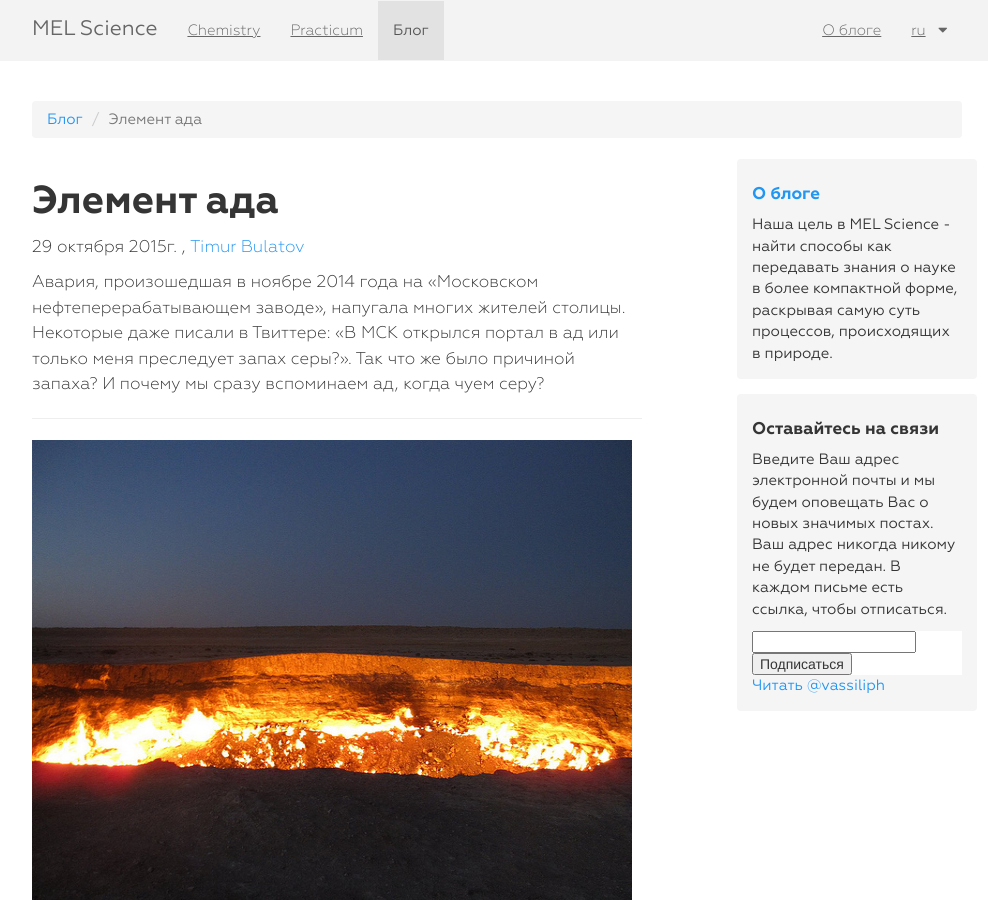
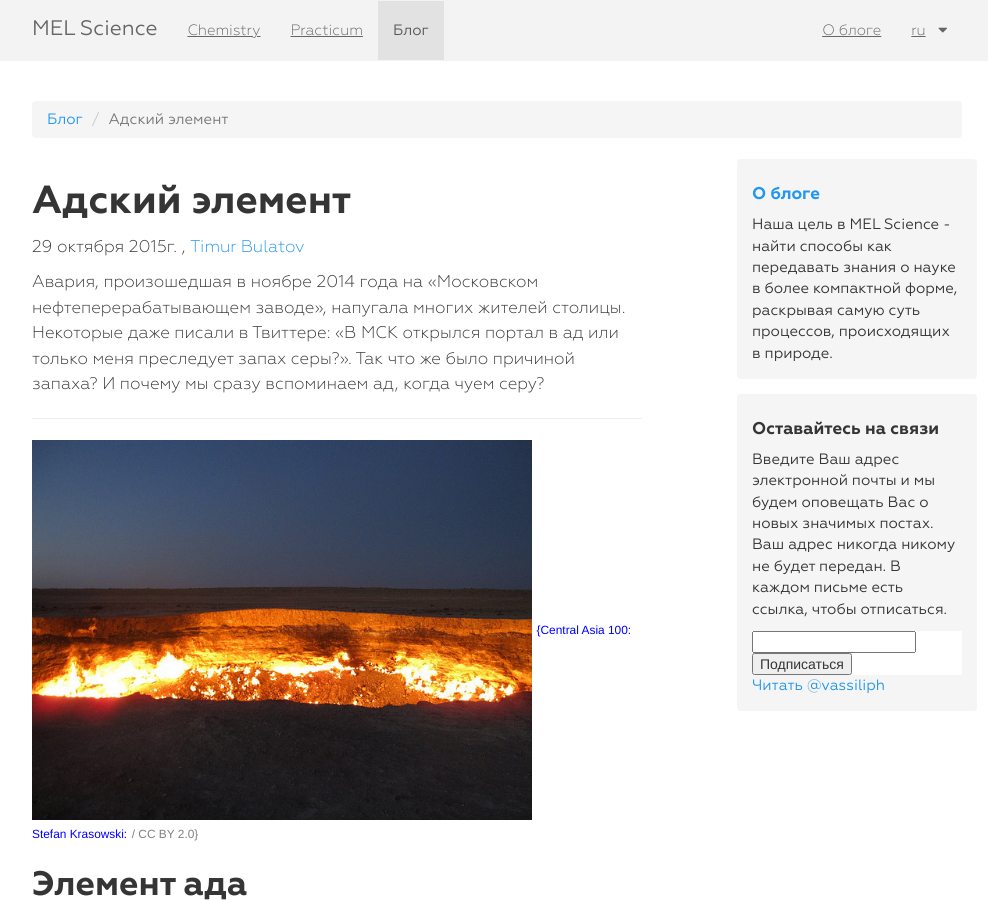
Before and after one commit to MELScience/blog.melscience.com, a Jekyll site: the page built from ru/2015-10-29-hell's-element.md, in a window 1280 px wide and 900 px high. Shown: the whole window, without its empty margins (143-1131 px from the left). Built offline with Jekyll 4.4.1, drawn with Linux system fonts in a browser that asks for light colours; nearby versions of some CDN libraries; comment, search, counter and statistics services are not loaded.

Commit message:
The article was renamed and corrected (header & image size)

```diff
--- a/ru/2015-10-29-hell's-element.md
+++ b/ru/2015-10-29-hell's-element.md
@@ -1,6 +1,6 @@
 ---
 layout: blog-post
-title: Элемент ада
+title: Адский элемент
 type: blog-post
 author: Timur Bulatov
 author-id: timur-bulatov
@@ -17,7 +17,7 @@ publish-status: published
 
 
 ---
-<img src="/images/hell1.jpg" width="600" height="480" alt="hell">
+<img src="/images/hell1.jpg" width="500" height="380" alt="hell">
 <a href="https://www.flickr.com/photos/rapidtravelchai/6086389269/in/photolist" style="color:blue; font-family:Helvetica; font-size:0.7em">{Central Asia 100: Stefan Krasowski:</a> <span style="color:grey; font-family:Helvetica; font-size:0.7em;">/ CC BY 2.0} </span>
 
 ##Элемент ада
@@ -25,14 +25,16 @@ publish-status: published
 В христианстве сера почти всегда ассоциируется с адом как элемент, залегающий глубоко под землёй, где томятся души грешников. Когда Мефистофель впервые появляется в трагедии Гёте «Фауст», от него пахнет серой.
 
 
-<img src="/images/hell2.jpg" width="600" height="400" alt="hell">
+<img src="/images/hell2.jpg" width="450" height="250" alt="hell">
 <a href="https://www.flickr.com/photos/gord99/290014769/in/photolist" style="color:blue; font-family:Helvetica; font-size:0.7em">{Brimstone Yellow 2003:</a> <span style="color:grey; font-family:Helvetica; font-size:0.7em;">/ Gord McKenna / CC BY 2.0} </span>
 
 Однако сера − это твёрдое жёлтое вещество, не имеющее запаха (!). Возникает вопрос: «А чем же тогда пахнет в аду?». Оказывается, что характерный запах «серы» на самом деле принадлежит либо диоксиду серы, либо сероводороду. Давайте рассмотрим эти вещества поближе.
 Диоксид серы SO<sub>2</sub>:
-<img src="/images/hell3.png" width="120" height="90" alt="hell"> - это бесцветный газ с характерным едким запахом «горящей спички» (ведь спичечные головки содержат серу). Раньше, когда газовые плиты не высекали искр сами, нужно было подносить спичку к конфорке. Каждый раз, когда спичка гасла, чувствовался запах диоксида серы.
 
-<img src="/images/hell4.jpg" width="600" height="405" alt="hell">
+
+<img src="/images/hell3.png" width="90" height="50" alt="hell"> - это бесцветный газ с характерным едким запахом «горящей спички» (ведь спичечные головки содержат серу). Раньше, когда газовые плиты не высекали искр сами, нужно было подносить спичку к конфорке. Каждый раз, когда спичка гасла, чувствовался запах диоксида серы.
+
+<img src="/images/hell4.jpg" width="500" height="305" alt="hell">
 <a href="https://www.flickr.com/photos/96dpi/2476839380/in/photolist" style="color:blue; font-family:Helvetica; font-size:0.7em">{Match: Andreas Levers:</a> <span style="color:grey; font-family:Helvetica; font-size:0.7em;">/ CC BY 2.0} </span>
 
 С точки зрения химии, диоксид серы – это продукт сгорания серосодержащих веществ:
@@ -46,12 +48,13 @@ S + O<sub>2</sub> → SO<sub>2</sub>
 
 Легенды гласят, что в аду есть озёра, наполненные кислотой, где мучаются грешники. На самом деле на нашей планете есть несколько вулканических озёр, содержащих существенное количество серной кислоты, например, на полуострове Камчатка в России.
 
-<img src="/images/hell5.jpg" width="600" height="559" alt="hell">
+
+<img src="/images/hell5.jpg" width="400" height="400" alt="hell">
 <a href="https://www.flickr.com/photos/wild_speedy/5280885221/in/photolist-93DVcc-8zB9UY" style="color:blue; font-family:Helvetica; font-size:0.7em">{Kamchatka 2010 365:</a> <span style="color:grey; font-family:Helvetica; font-size:0.7em;">/ Einar Fredriksen / CC BY 2.0} </span>
 
 Как вы сами можете догадаться, газы в атмосфере ада совершенно не полезны для здоровья: SO<sub>2</sub> очень токсичен. Для отравления диоксидом серы характерны следующие симптомы: раздражение слизистой оболочки, насморк, кашель, хрипота. Не удивительно, что этот газ – фаворит дьявола.
 Другой возможный кандидат в компоненты адской атмосферы – это сероводород (H2S). Тяжелее воздуха, очень ядовитый, горючий и взрывчатый, - этот бесцветный газ имеет характерный скверный запах тухлых яиц.
-<img src="/images/hell6.png" width="190" height="150" alt="hell">
+<img src="/images/hell6.png" width="150" height="110" alt="hell">
 
 <span style="color:grey; font-family:Helvetica; font-size:0.7em;">(Молекула сероводорода состоит из атома серы и двух атомов водорода.).</span>
 
```
